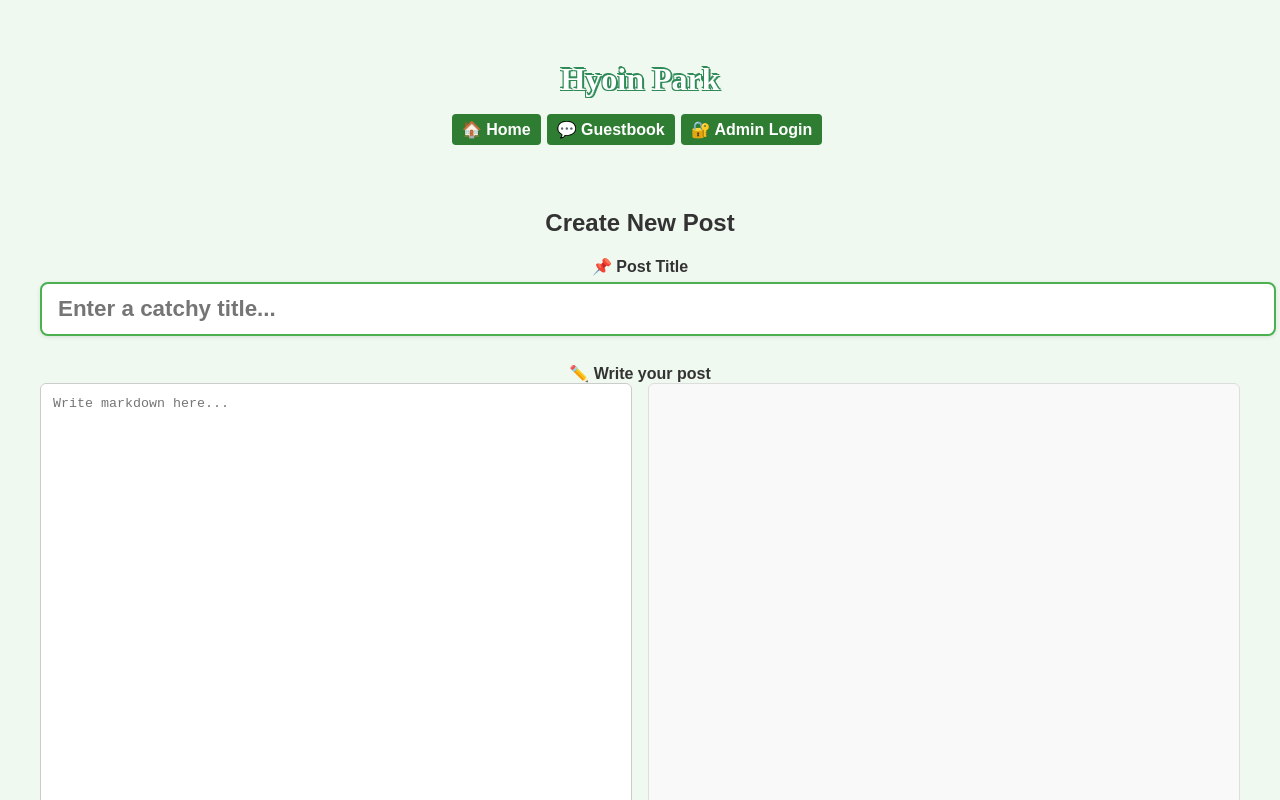
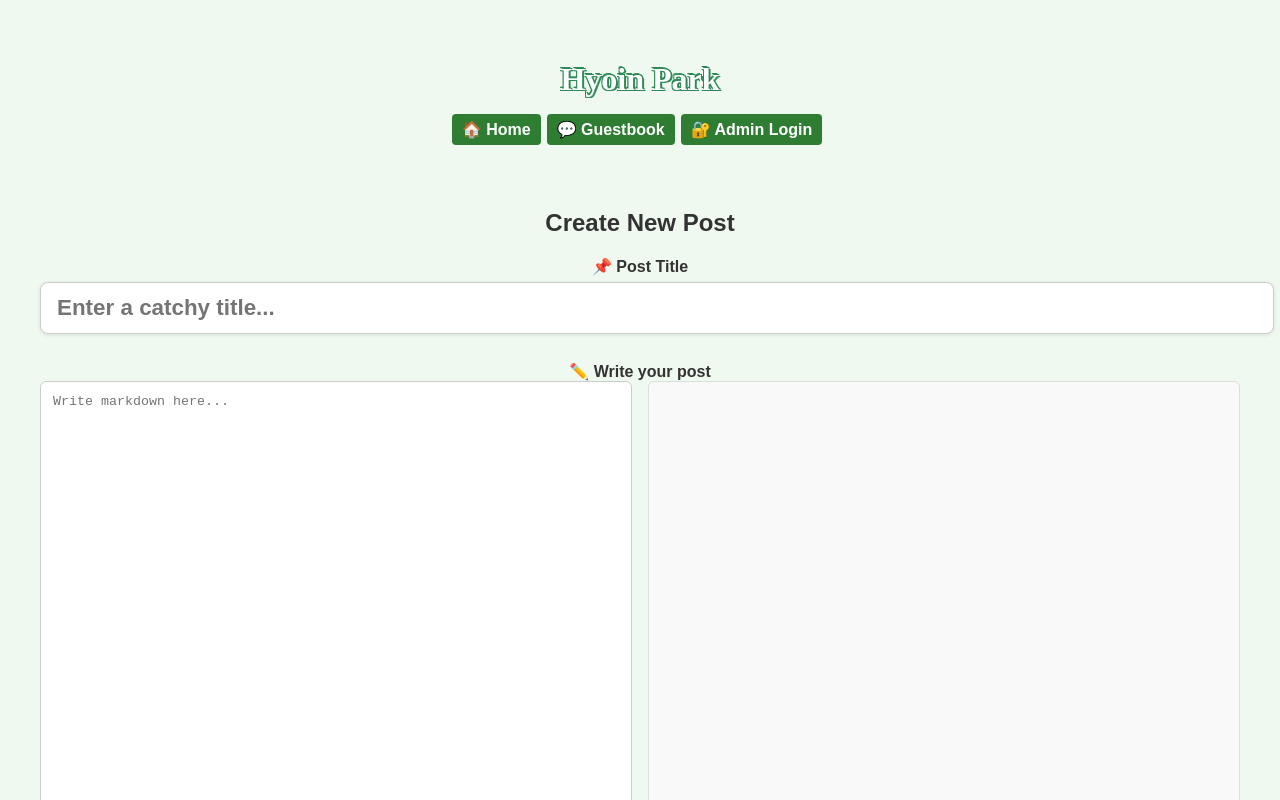
Before and after one commit to dpcivl/my-blog-project, a React (Vite) app in the folder client/: page /new in a window 1280 px wide. Shown: the top 800 px of the page. Built offline with nearby package versions, Linux system fonts and the light colour scheme; no server answers.

Commit message:
:lipstick: uhhh

```diff
--- a/client/src/components/PostForm.jsx
+++ b/client/src/components/PostForm.jsx
@@ -122,7 +122,7 @@ function PostForm({ onPostCreated, mode = 'create' }) {
             fontSize: '1.4rem',
             fontWeight: 'bold',
             padding: '12px 16px',
-            border: '2px solid #4caf50',
+            border: '1px solid #ccc',
             borderRadius: '8px',
             marginBottom: '16px',
             boxShadow: '0 1px 4px rgba(0,0,0,0.1)'
```
